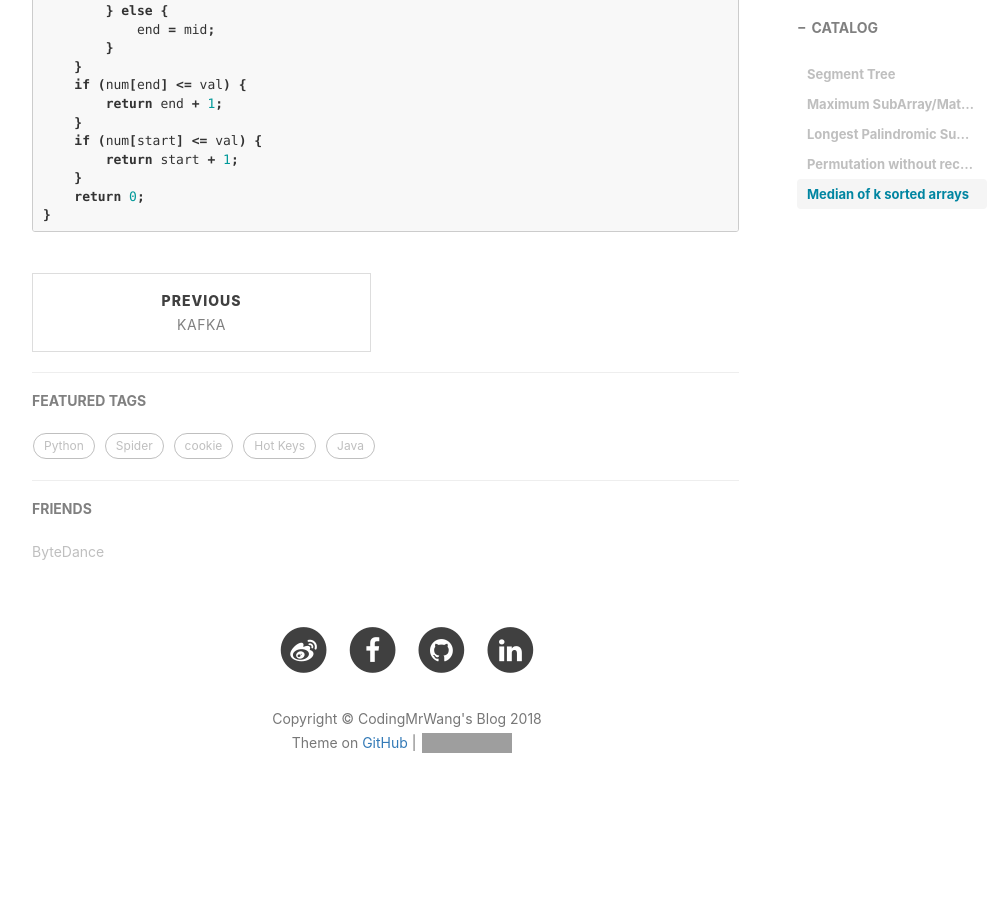
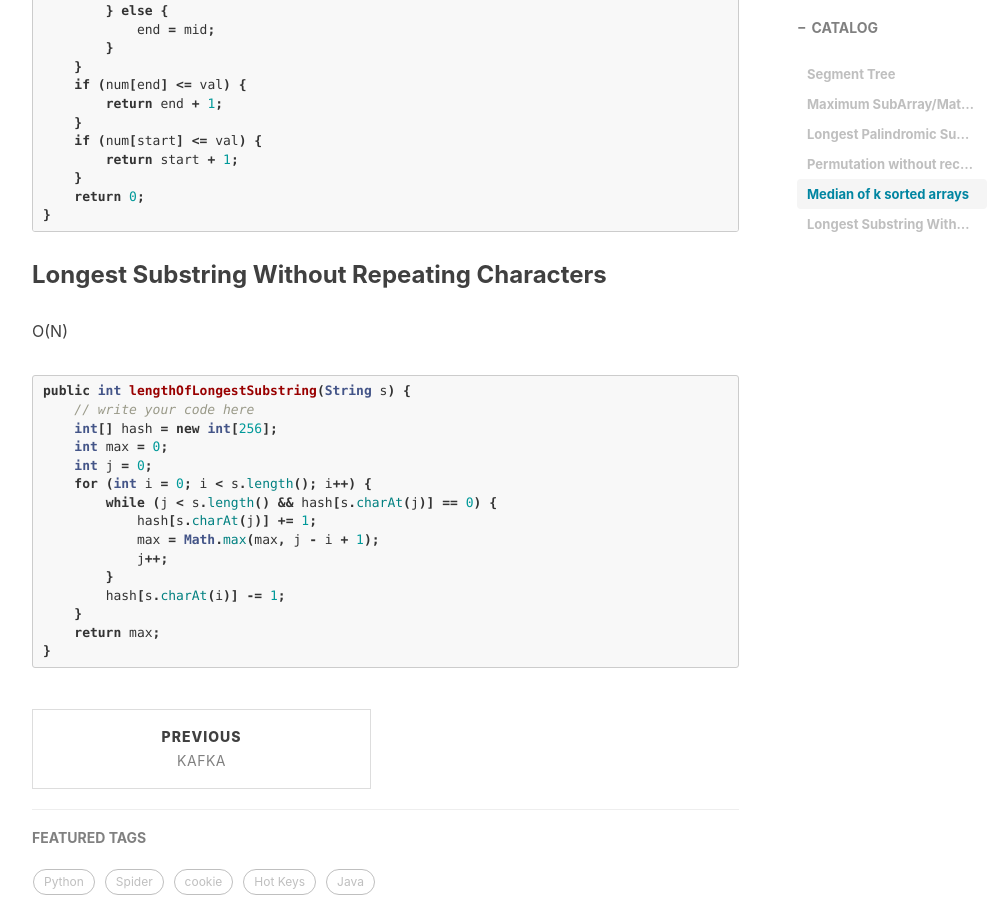
Before and after one commit to CodingMrWang/codingmrwang.github.io, a Jekyll site: the page built from _posts/2018-12-19-datastructure.md, in a window 1280 px wide and 900 px high, scrolled down 5808 px. Shown: the whole window, without its empty margins (233-1237 px from the left). Built offline with Jekyll 4.4.1, drawn with Linux system fonts in a browser that asks for light colours; nearby versions of some CDN libraries; comment, search, counter and statistics services are not loaded; before the commit the page ends 6655 px from its top, so only the background shows below that; grey boxes are pictures that could not be loaded.

Commit message:
update ds

````diff
--- a/_posts/2018-12-19-datastructure.md
+++ b/_posts/2018-12-19-datastructure.md
@@ -297,3 +297,24 @@ private int let(int[] num, int val) {
     return 0;
 }
 ```
+
+### Longest Substring Without Repeating Characters
+O(N)
+
+```java
+public int lengthOfLongestSubstring(String s) {
+    // write your code here
+    int[] hash = new int[256];
+    int max = 0;
+    int j = 0;
+    for (int i = 0; i < s.length(); i++) {
+        while (j < s.length() && hash[s.charAt(j)] == 0) {
+            hash[s.charAt(j)] += 1;
+            max = Math.max(max, j - i + 1);
+            j++;
+        }
+        hash[s.charAt(i)] -= 1;
+    }
+    return max;
+}
+```
````
Also changed, not shown: 2 other files.
